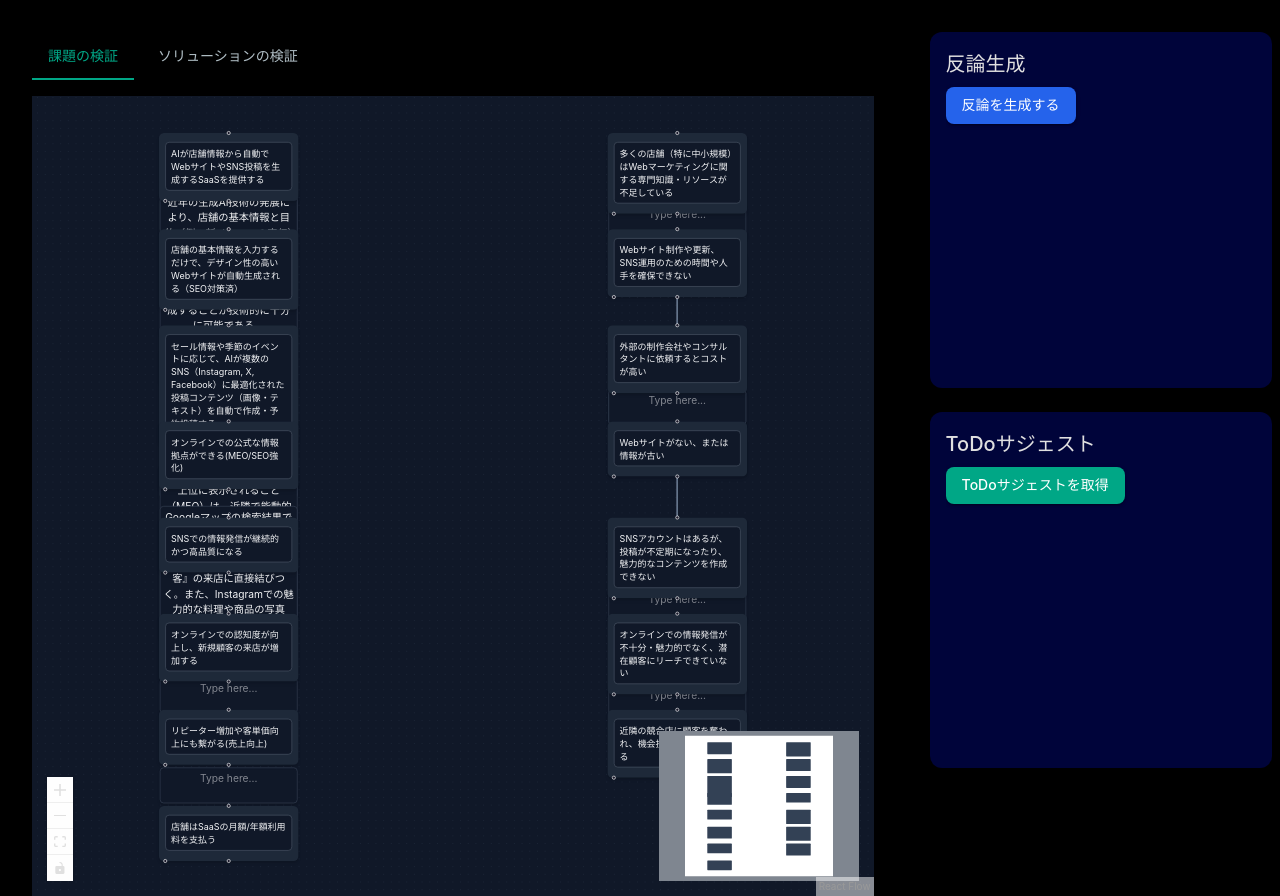
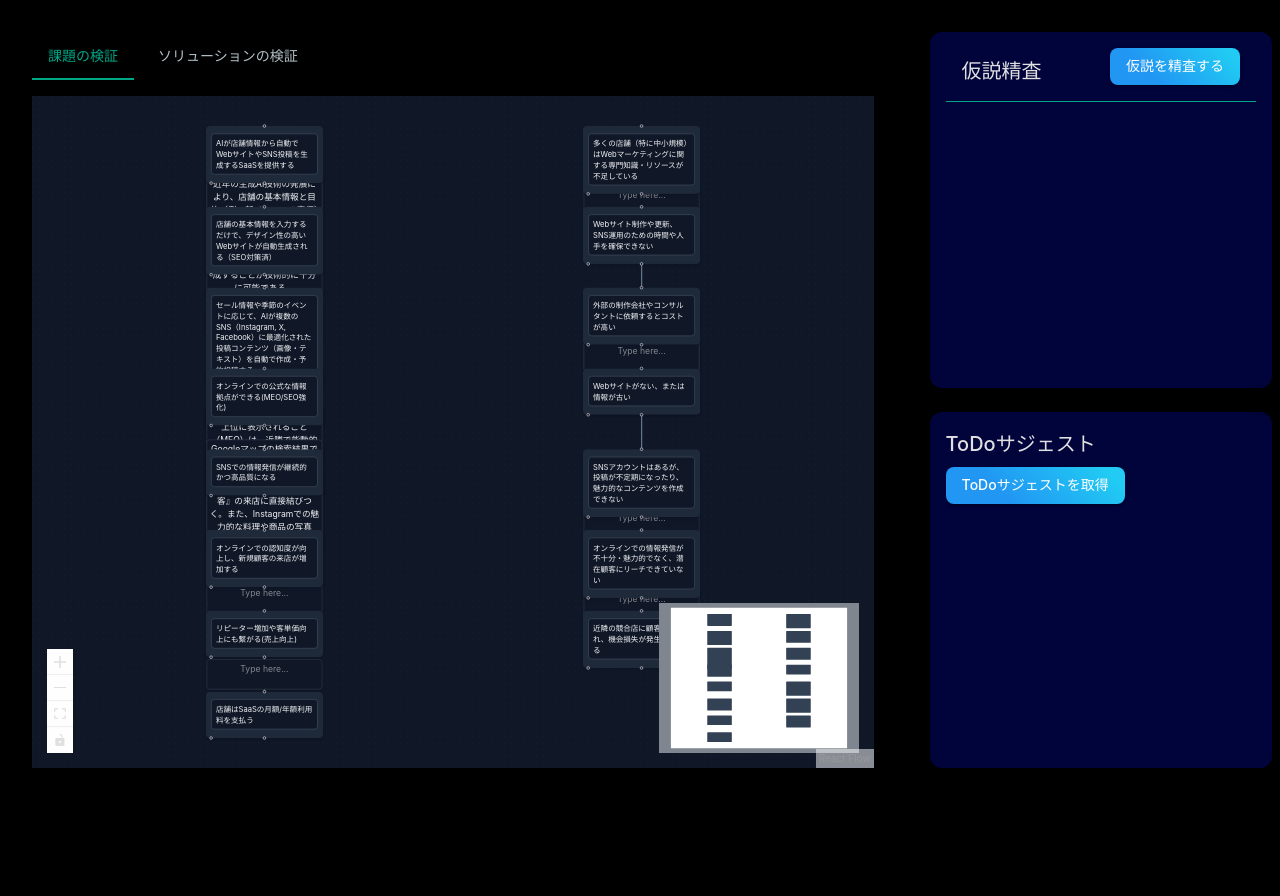
Before and after one commit to vyuma/logipk, a React (Vite) app: page / in a window 1280 px wide. After the commit the page ends 800 px from the top, so only its background shows below. Built offline with nearby package versions, Linux system fonts and the light colour scheme.

Commit message:
modification

```diff
--- a/src/App.tsx
+++ b/src/App.tsx
@@ -67,10 +67,10 @@ function App() {
               bgcolor: 'background.default',
               p: 2,
               width: '70%',
-              height: '95%'
+              height: '100%'
             }}
           >
-            <Box sx={{ flexGrow: 1, display: 'flex', flexDirection: 'column', height: '100%'}}>
+            <Box sx={{ flexGrow: 1, display: 'flex', flexDirection: 'column', height: '100%', bgcolor: 'background.default'}}>
               {/* フローチャートのタブボタン */}
               <Tabs
                 value={activeFlowchartType}
@@ -82,7 +82,7 @@ function App() {
                 <StyledTab label="課題の検証" value="SQ" />
                 <StyledTab label="ソリューションの検証" value="AP" />
               </Tabs>
-              <Box sx={{ flexGrow: 1 }}>
+              <Box sx={{ flexGrow: 1, bgcolor: 'white', height: '90%'}}>
                 {/* FlowChart コンポーネント */}
                 <FlowChart activeFlowchartType={activeFlowchartType}
                 selectedEdges={selectedEdges}
@@ -109,12 +109,18 @@ function App() {
           >
             {/* 右側上半分 - 仮説入力コンポーネントとタブ */}
             <Box sx={{ flexGrow: 1, display: 'flex', flexDirection: 'column', p: 2, bgcolor: 'background.paper', borderRadius: 3, height: '45%' }}>
-              <CreateRebuttalComponent />
+              <CreateRebuttalComponent
+              selectedEdges={selectedEdges}
+              selectedNodes={selectedNodes}
+              />
             </Box>
 
             {/* 右側下半分 - ToDoサジェストコンポーネント */}
             <Box sx={{ flexGrow: 1, display: 'flex', flexDirection: 'column', p: 2, bgcolor: 'background.paper', borderRadius: 3, height: '45%' }}>
-              <TodoSuggest />
+              <TodoSuggest
+              selectedEdges={selectedEdges}
+              selectedNodes={selectedNodes}
+            />
             </Box>
           </Grid>
         </Grid>
--- a/src/components/create_rebuttal.tsx
+++ b/src/components/create_rebuttal.tsx
@@ -1,13 +1,20 @@
 import React, { useState } from 'react';
-import { Box, Typography, Paper, Button } from '@mui/material'; // Buttonを追加
-import { futuristicTheme } from '../theme'; // 仮定するテーマのインポート
-import { AutoDebaterApiClient } from '../api/enhaneToDo'; // パスが正しいことを確認してください
-import type { CreateRebuttalRequest, DebateGraph, NodeRebuttal, EdgeRebuttal, CounterArgumentRebuttal, TurnArgumentRebuttal } from '../interface'; // 必要な型をインポート
+import { Box, Typography, Paper, Button } from '@mui/material';
+import { futuristicTheme } from '../theme';
+import { AutoDebaterApiClient } from '../api/enhaneToDo';
+import type { CreateRebuttalRequest, DebateGraph, NodeRebuttal, EdgeRebuttal, CounterArgumentRebuttal, TurnArgumentRebuttal } from '../interface';
+import type { Edge, Node } from '@xyflow/react';
 
+export interface RebuttalInputProps {
+  selectedNodes: Node[] | null;
+  setSelectedNodes: (node :Node[]) => void;
+  selectedEdges: Edge[] | null;
+  setSelectedEdges: (edge : Edge[]) => void;
+}
 const apiClient = new AutoDebaterApiClient();
 
-export const CreateRebuttalComponent: React.FC = () => {
-  const [rebuttalResults, setRebuttalResults] = useState<string[]>([]); // 結果を文字列の配列として保持
+export const CreateRebuttalComponent = ({ selectedNodes, selectedEdges }: RebuttalInputProps) => { // selectedNodes を追加
+  const [rebuttalResults, setRebuttalResults] = useState<string[]>([]);
 
   async function demonstrateCreateRebuttal() {
     const sampleDebateGraph: DebateGraph = {
@@ -37,25 +44,22 @@ export const CreateRebuttalComponent: React.FC = () => {
       ]
     };
 
-    // サブグラフは、議論グラフの一部として定義します。
-    // 今回は例として議論グラフ全体をサブグラフとします。
-    const sampleSubgraph: DebateGraph = {
-      "nodes": [
-        { "argument": "AIが店舗情報から自動でWebサイトやSNS投稿を生成するSaaSを提供する", "is_rebuttal": false },
-        { "argument": "オンラインでの認知度が向上し、新規顧客の来店が増加する", "is_rebuttal": false }
-      ],
-      "edges": [
-        {
-          "cause": "AIが店舗情報から自動でWebサイトやSNS投稿を生成するSaaSを提供する",
-          "effect": "オンラインでの認知度が向上し、新規顧客の来店が増加する",
-          "is_rebuttal": false
-        }
-      ]
+    // selectedNodes と selectedEdges を DebateGraph の形式に変換
+    const subgraphNodes = selectedNodes ? selectedNodes.map(node => ({ argument: node.data.label, is_rebuttal: false })) : [];
+    const subgraphEdges = selectedEdges ? selectedEdges.map(edge => ({
+      cause: edge.source, // エッジの source を cause にマッピング
+      effect: edge.target, // エッジの target を effect にマッピング
+      is_rebuttal: false
+    })) : [];
+
+    const dynamicSubgraph: DebateGraph = {
+      nodes: subgraphNodes,
+      edges: subgraphEdges,
     };
 
     const createRebuttalRequest: CreateRebuttalRequest = {
-      debate_graph: sampleDebateGraph,
-      subgraph: sampleSubgraph,
+      debate_graph: sampleDebateGraph, // 全体のディベートグラフ
+      subgraph: dynamicSubgraph, // 選択されたノードとエッジから生成されたサブグラフ
     };
 
     try {
@@ -67,28 +71,28 @@ export const CreateRebuttalComponent: React.FC = () => {
       // ノードへの反論を処理
       if (result.node_rebuttals && result.node_rebuttals.length > 0) {
         result.node_rebuttals.forEach((rebuttal: NodeRebuttal) => {
-          rebuttals.push(`**ノード反論**: ターゲット「${rebuttal.target_argument}」、タイプ「${rebuttal.rebuttal_type}」、反論「${rebuttal.rebuttal_argument}」`);
+          rebuttals.push(rebuttal.rebuttal_argument); // rebuttal_argument のみを追加
         });
       }
 
       // エッジへの反論を処理
       if (result.edge_rebuttals && result.edge_rebuttals.length > 0) {
         result.edge_rebuttals.forEach((rebuttal: EdgeRebuttal) => {
-          rebuttals.push(`**エッジ反論**: ターゲット「${rebuttal.target_cause_argument}」から「${rebuttal.target_effect_argument}」、タイプ「${rebuttal.rebuttal_type}」、反論「${rebuttal.rebuttal_argument}」`);
+          rebuttals.push(rebuttal.rebuttal_argument); // rebuttal_argument のみを追加
         });
       }
 
       // カウンターアーギュメント反論を処理
       if (result.counter_argument_rebuttals && result.counter_argument_rebuttals.length > 0) {
         result.counter_argument_rebuttals.forEach((rebuttal: CounterArgumentRebuttal) => {
-          rebuttals.push(`**カウンターアーギュメント反論**: ターゲット「${rebuttal.target_argument}」、反論「${rebuttal.rebuttal_argument}」`);
+          rebuttals.push(rebuttal.rebuttal_argument); // rebuttal_argument のみを追加
         });
       }
 
       // ターンアーギュメント反論を処理
       if (result.turn_argument_rebuttals && result.turn_argument_rebuttals.length > 0) {
         result.turn_argument_rebuttals.forEach((rebuttal: TurnArgumentRebuttal) => {
-          rebuttals.push(`**ターンアーギュメント反論**: 反論「${rebuttal.rebuttal_argument}」`);
+          rebuttals.push(rebuttal.rebuttal_argument); // rebuttal_argument のみを追加
         });
       }
 
@@ -108,28 +112,53 @@ export const CreateRebuttalComponent: React.FC = () => {
   };
 
   return (
-    <Box sx={{ overflowY: 'auto', flexGrow: 1, backgroundColor: futuristicTheme.palette.background.paper, maxHeight: '100%' }}>
-      <Typography variant="h6" gutterBottom sx={{ color: futuristicTheme.palette.text}}>
-        反論生成
+    <Box sx={{
+    // overflowY: 'auto',
+    flexGrow: 1,
+    backgroundColor: futuristicTheme.palette.background.paper,
+    maxHeight: '100%',
+    gap: 4,
+    }}>
+      <Box
+      sx={{
+        display: 'flex',
+        flexDirection: 'row',
+        alignItems: 'center',
+        justifyContent: 'space-between',
+        flexGrow: 1,
+        backgroundColor: futuristicTheme.palette.background.paper,
+        maxHeight: '20%',
+        borderBottom: '1px solid',
+        borderColor: futuristicTheme.palette.primary.main
+        }}
+      >
+        <Typography variant="h6" gutterBottom sx={{ color: futuristicTheme.palette.text, ml: 2}}>
+          仮説精査
         </Typography>
         <Button
           variant="contained"
           sx={{
+            mr: 2,
             mb: 2,
-          backgroundColor: futuristicTheme.palette.secondary.main,
+            background: 'linear-gradient(45deg, #2196F3 30%, #21CBF3 90%)',
             '&:hover': {
               backgroundColor: futuristicTheme.palette.secondary.dark,
             },
           }}
           onClick={handleClick}
         >
-        反論を生成する
+          仮説を精査する
         </Button>
+      </Box>
+      <Box sx={{
+      overflowY: 'auto',
+      flexGrow: 1,
+      backgroundColor: futuristicTheme.palette.background.paper,
+      maxHeight: '80%',
+      pt: 2
+      }}>
       {rebuttalResults.length > 0 && (
         <Box>
-          <Typography variant="h6" gutterBottom sx={{ color: futuristicTheme.palette.primary.main }}>
-            生成された反論
-          </Typography>
           {rebuttalResults.map((rebuttal, index) => (
             <Paper
               key={index}
@@ -137,13 +166,17 @@ export const CreateRebuttalComponent: React.FC = () => {
               sx={{
                 p: 2,
                 mb: 2,
-                backgroundColor: futuristicTheme.palette.background.paper,
+                backgroundColor: 'white',
                 borderRadius: '8px',
                 boxShadow: 'none',
                 outline: 'none',
+                '&:hover': {
+                  opacity: 0.8,
+                  backgroundColor: 'white',
+                }
               }}
             >
-              <Typography variant="body1" sx={{ color: futuristicTheme.palette.text.primary }}>
+              <Typography variant="body1" color='black'>
                 {rebuttal}
               </Typography>
             </Paper>
@@ -151,5 +184,6 @@ export const CreateRebuttalComponent: React.FC = () => {
         </Box>
       )}
     </Box>
+    </Box>
   );
 };
--- a/src/components/todo_suggest.tsx
+++ b/src/components/todo_suggest.tsx
@@ -4,16 +4,28 @@ import type { DebateGraph, EnhanceTODORequest, TODOSuggestions, EnhancementTODO
 import { AutoDebaterApiClient } from "../api/enhaneToDo";
 import { useState } from 'react'; // useStateをインポート
 
-// --- Example Usage (Optional - for demonstration) ---
-
-// To use this client:
-// 1. Import it into your frontend application.
-// 2. Create an instance:
+// APIクライアントのインスタンスを作成
 const apiClient = new AutoDebaterApiClient();
 
-// ToDoサジェストコンポーネントのプレースホルダー
+// ToDoサジェストコンポーネント
 export const TodoSuggest = () => {
-  const [todoSuggestions, setTodoSuggestions] = useState<string[]>([]); // ToDoサジェストを文字列の配列として保持するstate
+  // ToDoサジェストとその展開状態を保持するstate
+  const [todoSuggestions, setTodoSuggestions] = useState<
+    Array<{
+      title: string;
+      content: string;
+      isOpen: boolean;
+    }>
+  >([]);
+
+  // TODOアイテムの展開/折りたたみ状態を切り替える関数
+  const handleToggle = (index: number) => {
+    setTodoSuggestions((prevSuggestions) =>
+      prevSuggestions.map((item, i) =>
+        i === index ? { ...item, isOpen: !item.isOpen } : item
+      )
+    );
+  };
 
   async function demonstrateEnhanceTodo() {
     const sampleDebateGraph: DebateGraph = {
@@ -58,7 +70,7 @@ export const TodoSuggest = () => {
           "is_rebuttal": false
         },
         {
-          "cause": "AIが店舗情報から自動でWebサイトやSNS投稿を生成するSaaSを提供する",
+          "cause": "AIが店舗情報から自動でWebサイトやSNSを提供する",
           "effect": "オーナーは本来の調理・接客業務に集中できる",
           "is_rebuttal": false
         },
@@ -79,25 +91,30 @@ export const TodoSuggest = () => {
       console.log("TODO Suggestions:", result);
 
       if (result.todo && Array.isArray(result.todo)) {
-        // EnhancementTODO の各型を判別し、適切な文字列に変換する
         const mappedSuggestions = result.todo.map((item: EnhancementTODO) => {
+          // TODOのタイトルと内容を抽出
+          const title = item.title || 'タイトルなし'; // Titleフィールドを使用
+          let content = '';
+
           if ('strengthen_edge' in item && item.strengthen_edge) {
-            return `**エッジ強化**: 「${item.strengthen_edge.cause_argument}」から「${item.strengthen_edge.effect_argument}」へ (${item.strengthen_edge.enhancement_type}) - ${item.strengthen_edge.content}`;
+            content = `**エッジ強化**: 「${item.strengthen_edge.cause_argument}」から「${item.strengthen_edge.effect_argument}」へ (${item.strengthen_edge.enhancement_type}) - ${item.strengthen_edge.content}`;
           } else if ('strengthen_node' in item && item.strengthen_node) {
-            return `**ノード強化**: 「${item.strengthen_node.target_argument}」 - ${item.strengthen_node.content}`;
+            content = `**ノード強化**: 「${item.strengthen_node.target_argument}」 - ${item.strengthen_node.content}`;
           } else if ('insert_node' in item && item.insert_node) {
-            return `**ノード挿入**: 「${item.insert_node.cause_argument}」と「${item.insert_node.effect_argument}」の間に「${item.insert_node.intermediate_argument}」を挿入`;
+            content = `**ノード挿入**: 「${item.insert_node.cause_argument}」と「${item.insert_node.effect_argument}」の間に「${item.insert_node.intermediate_argument}」を挿入`;
+          } else {
+            content = '不明なTODOアクション'; // 予期しないケースのためのフォールバック
           }
-          return '不明なTODOアクション'; // 予期しないケースのためのフォールバック
+          return { title, content, isOpen: false }; // 最初は閉じている状態
         });
         console.log("結果を取得しました", result.todo)
-        setTodoSuggestions(mappedSuggestions); // 配列としてセット
+        setTodoSuggestions(mappedSuggestions);
       } else {
-        setTodoSuggestions(["TODOサジェストが取得できませんでした。"]);
+        setTodoSuggestions([{ title: "TODOサジェストが取得できませんでした。", content: "", isOpen: false }]);
       }
     } catch (error: any) {
       console.error("Failed to get TODO suggestions:", error);
-      setTodoSuggestions(["エラーが発生しました: " + (error.message || String(error))]);
+      setTodoSuggestions([{ title: "エラーが発生しました", content: error.message || String(error), isOpen: false }]);
     }
   }
 
@@ -112,8 +129,14 @@ export const TodoSuggest = () => {
       </Typography>
       <Button
         variant="contained"
+        sx={{
+          mb: 2,
+          background: 'linear-gradient(45deg, #2196F3 30%, #21CBF3 90%)',
+          '&:hover': {
+            backgroundColor: futuristicTheme.palette.secondary.dark,
+          },
+        }}
         onClick={handleClick}
-        sx={{ mb: 2 }} // ボタンと下のPaperの間に余白
       >
         ToDoサジェストを取得
       </Button>
@@ -132,13 +155,26 @@ export const TodoSuggest = () => {
             outline: 'none',
             '&:hover': {
               opacity: 0.8,
-              background: 'linear-gradient(45deg, #2196F3 30%, #21CBF3 90%)',
+              backgroundColor: 'white'
             }
           }}
         >
-          <Typography variant="body1" color='black'>
-            {suggestion}
+          {/* タイトルを表示し、クリックでトグル */}
+          <Typography
+            variant="body1"
+            color='black'
+            onClick={() => handleToggle(index)}
+            sx={{ cursor: 'pointer', fontWeight: 'bold' }} // クリック可能であることを示すスタイル
+          >
+            {suggestion.title}
           </Typography>
+
+          {/* isOpenがtrueの場合のみ内容を表示 */}
+          {suggestion.isOpen && (
+            <Typography variant="body2" color='black' sx={{ mt: 1 }}>
+              {suggestion.content}
+            </Typography>
+          )}
         </Paper>
       ))}
     </Box>
--- a/src/interface.ts
+++ b/src/interface.ts
@@ -113,9 +113,9 @@ export type EnhancementAction =
  * Exactly one property should be present.
  */
 export type EnhancementTODO =
-  | { strengthen_edge: StrengthenEdgePayload; strengthen_node?: never; insert_node?: never }
-  | { strengthen_node: StrengthenNodePayload; strengthen_edge?: never; insert_node?: never }
-  | { insert_node: InsertNodePayload; strengthen_edge?: never; strengthen_node?: never };
+  | { title: string; strengthen_edge: StrengthenEdgePayload; strengthen_node?: never; insert_node?: never }
+  | { title: string; strengthen_node: StrengthenNodePayload; strengthen_edge?: never; insert_node?: never }
+  | { title: string; insert_node: InsertNodePayload; strengthen_edge?: never; strengthen_node?: never };
 
 /**
  * Represents a collection of TODO suggestions.
```
Also changed, not shown: src/components/FlowInner.tsx (line endings or trailing spaces). Lines whose indentation alone changed are shown as unchanged.
